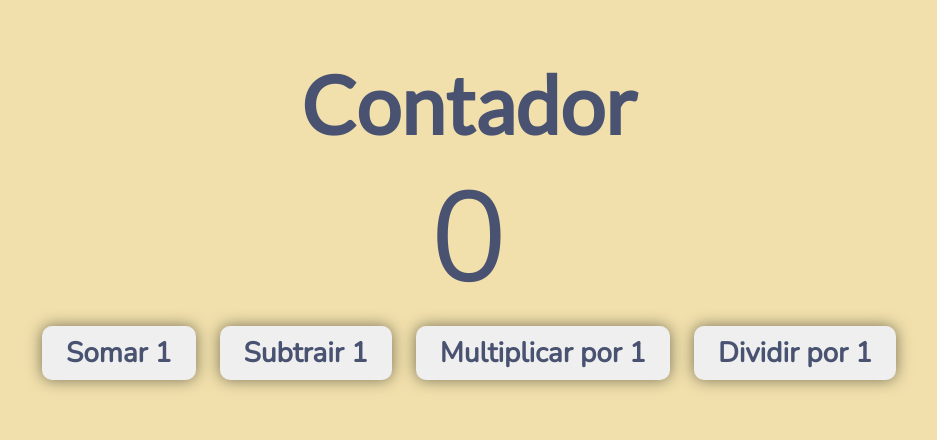
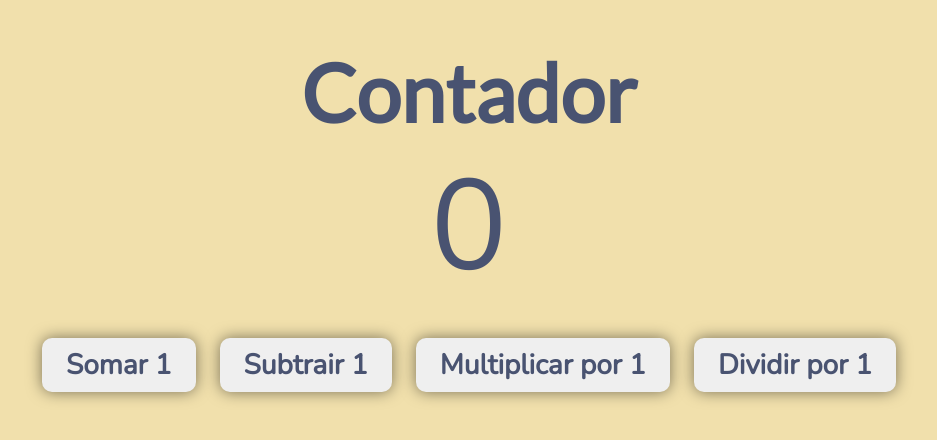
Before and after one commit to LessaApolinario/estado, a React (Create React App) app: page / in a window 1280 px wide. Shown: the part 182-622 px from the top of the page, without its empty margins (171-1108 px from the left). Built offline with nearby package versions, Linux system fonts and the light colour scheme.

Commit message:
Add styles to the box of buttons

```diff
--- a/src/ui/styles/pages/HomePage.css
+++ b/src/ui/styles/pages/HomePage.css
@@ -14,3 +14,7 @@
 .counter-box p {
   font-size: 8rem;
 }
+
+.btns {
+  margin-top: 1.5rem;
+}
```
